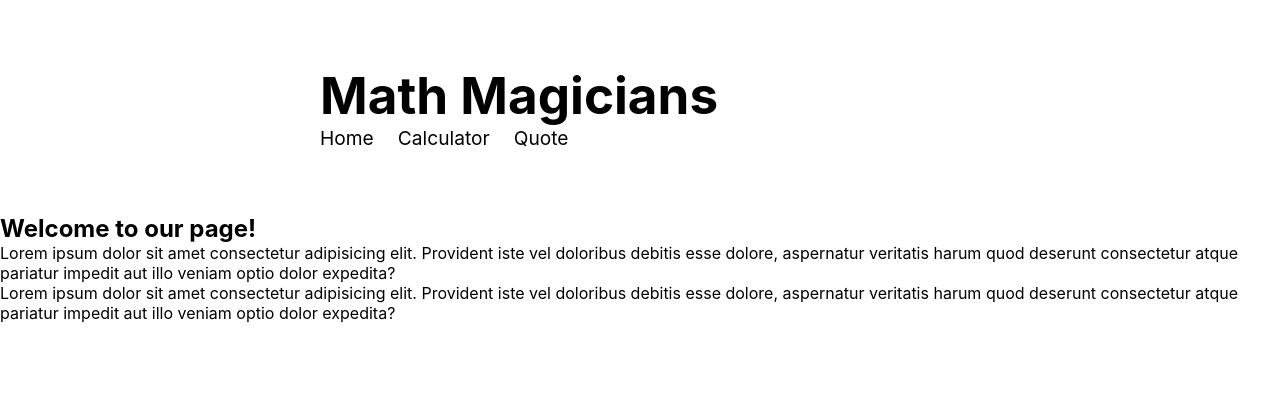
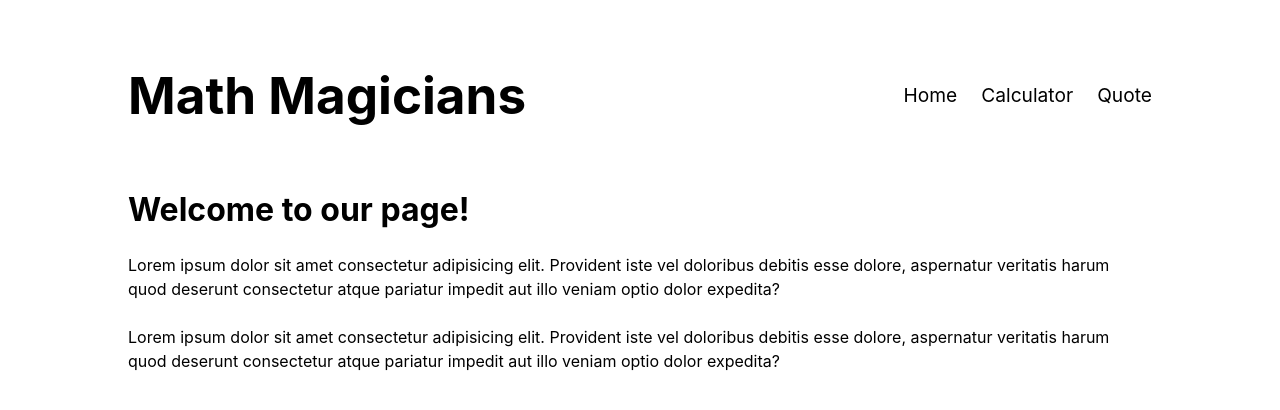
Before and after one commit to leopiresgoss/math-magicians, a React (Create React App) app: page / in a window 1280 px wide. Shown: the top 410 px of the page. Built offline with nearby package versions, Linux system fonts and the light colour scheme.

Commit message:
Style homepage

```diff
--- a/src/App.css
+++ b/src/App.css
@@ -1,3 +1,16 @@
+.container {
+  padding: 0 10%;
+}
+
+.home h2 {
+  font-size: 2rem;
+}
+
+.home p {
+  margin-top: 24px;
+  line-height: 24px;
+}
+
 button {
   cursor: pointer;
   width: 96px;
--- a/src/components/Navbar.css
+++ b/src/components/Navbar.css
@@ -1,10 +1,9 @@
 .navBar {
   min-height: 10vh;
-  max-width: 50vw;
   display: flex;
   justify-content: space-between;
   align-items: center;
-  padding: 5% 0;
+  padding: 5% 10%;
   margin: auto;
   flex-wrap: wrap;
 }
--- a/src/index.css
+++ b/src/index.css
@@ -22,3 +22,7 @@ body {
   -webkit-font-smoothing: antialiased;
   -moz-osx-font-smoothing: grayscale;
 }
+
+#root {
+  min-height: 100vh;
+}
```
